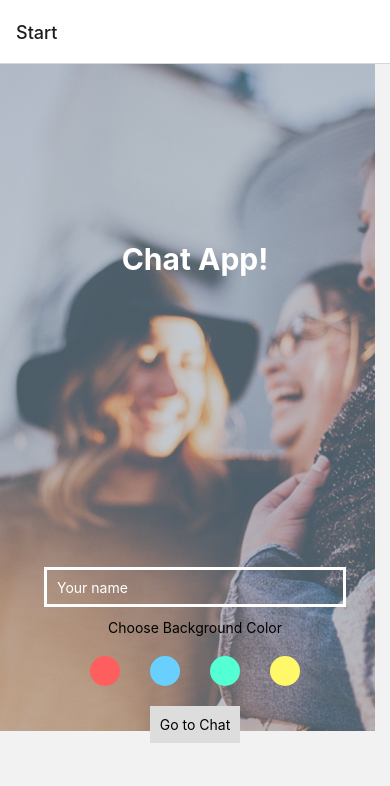
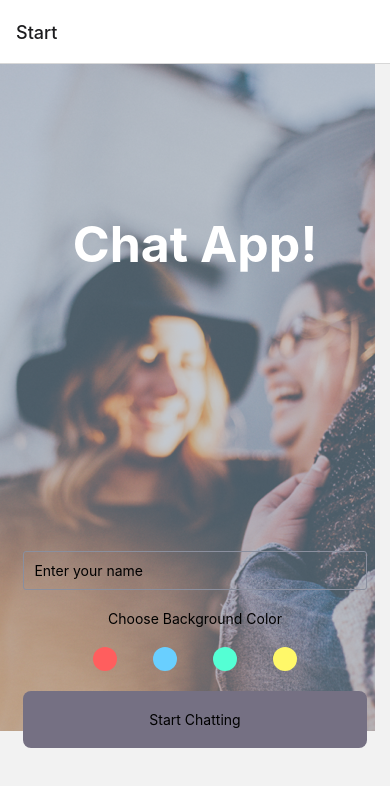
Before and after one commit to Skogab/Chat-App, a React Native app: screen /Start in a window 390 px wide. Shown: the top 786 px of the page. Built offline with nearby package versions, Linux system fonts and the light colour scheme.

Commit message:
Update Start.js

```diff
--- a/components/Start.js
+++ b/components/Start.js
@@ -1,9 +1,26 @@
 import { useState } from "react";
-import { StyleSheet, Text, TextInput, TouchableOpacity, View, ImageBackground } from "react-native";
+import { StyleSheet, Text, TextInput, TouchableOpacity, View, ImageBackground, Alert } from "react-native";
+import { getAuth, signInAnonymously } from "firebase/auth";
 
 const Start = ({ navigation }) => {
 	const [text, setText] = useState("");
 	const [color, setColor] = useState("");
+
+	const auth = getAuth();
+
+	const signInUser = () => {
+		signInAnonymously(auth)
+			.then((result) => {
+				navigation.navigate("Chat", {
+					id: result.user.uid,
+					name: text ? text : "User",
+					color: color ? color : "white",
+				});
+			})
+			.catch((error) => {
+				Alert.alert("Unable to sign in, try again later.");
+			});
+	};
 
 	return (
 		<ImageBackground
@@ -15,7 +32,7 @@ const Start = ({ navigation }) => {
 					<Text style={styles.title}>Chat App!</Text>
 				</View>
 				<View style={styles.subContainer}>
-					<TextInput placeholder="Your name" style={styles.input} onChangeText={setText} />
+					<TextInput placeholder="Enter your name" style={styles.input} onChangeText={setText} />
 					<Text>Choose Background Color</Text>
 					<View style={styles.radioButtonContainer}>
 						<TouchableOpacity
@@ -31,15 +48,8 @@ const Start = ({ navigation }) => {
 							style={[styles.radioButton, { backgroundColor: "#fff869" }]}
 							onPress={() => setColor("#fff869")}></TouchableOpacity>
 					</View>
-					<TouchableOpacity
-						style={styles.button}
-						onPress={() =>
-							navigation.navigate("Chat", {
-								name: text ? text : "User",
-								color: color ? color : "white",
-							})
-						}>
-						<Text>Go to Chat</Text>
+					<TouchableOpacity style={styles.button} onPress={signInUser}>
+						<Text>Start Chatting</Text>
 					</TouchableOpacity>
 				</View>
 			</View>
@@ -70,28 +80,30 @@ const styles = StyleSheet.create({
 	},
 	title: {
 		fontWeight: "bold",
-		fontSize: 30,
-		color: "white",
+		fontSize: 50,
+		color: "#FFFFFF",
+		marginBottom: 30,
+	},
+	input: {
+		borderColor: "#8A8F9E",
+		borderWidth: 1,
+		borderRadius: 3,
+		padding: 10,
+		width: "100%",
+		marginBottom: 20,
+	},
+	radioButton: {
+		height: 24,
+		width: 24,
+		borderRadius: 12,
 	},
 	button: {
 		alignItems: "center",
-		backgroundColor: "#DDDDDD",
-		padding: 10,
-	},
-	radioButton: {
-		backgroundColor: "black",
-		width: 30,
-		height: 30,
-		borderRadius: 15,
-	},
-	input: {
-		height: 40,
-		width: "88%",
-		margin: 12,
-		borderWidth: 3,
-		borderColor: "white",
-		padding: 10,
-		color: "white",
+		justifyContent: "center",
+		backgroundColor: "#757083",
+		padding: 20,
+		borderRadius: 8,
+		width: "100%",
 	},
 });
 
```
